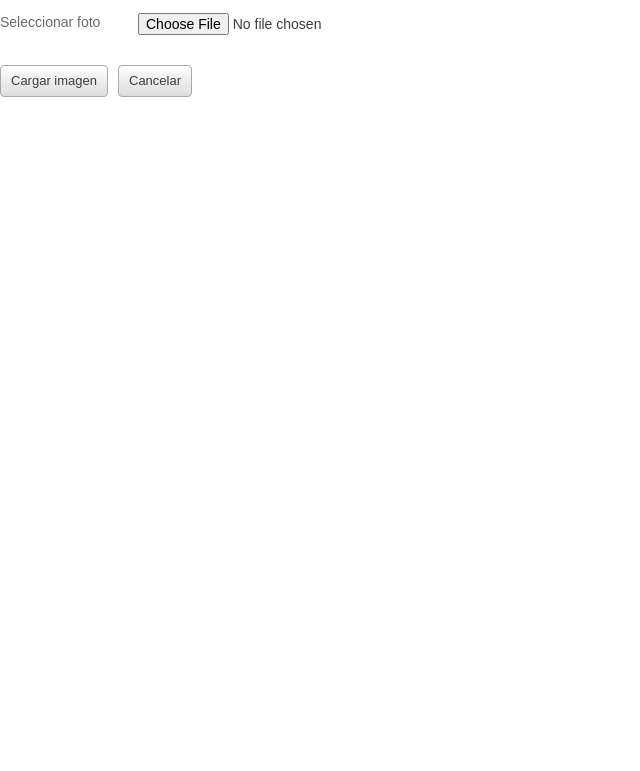
After one commit to fmichell/Tecpana.net, a PHP site: page /contactos/agregar-foto/ini.php in a window 1280 px wide. The commit adds this page. Shown: the top 771 px of the page, without its empty margins (0-640 px from the left). Run offline with PHP 8.4, Linux system fonts and the light colour scheme.

Commit message:
Se ajustaron los anchos de la vista de iconos de los contactos. Se inicio codigo para agregar fotos de perfil.

```diff
--- /dev/null
+++ b/web/contactos/agregar-foto/ini.php
@@ -0,0 +1,46 @@
+<?php
+include '../../../app/inicio.php';
+
+$ventana = true;
+?>
+<!DOCTYPE html>
+<html lang="es">
+<head>
+    <title>Agregar Foto - <?php echo SISTEMA_NOMBRE ?></title>
+    <?php include '../../includes/cabezera.php' ?>
+    <link rel="stylesheet" type="text/css" href="/media/css/form.css" />
+</head>
+<body class="formIframe">
+<!--MainWrapper begins-->
+<div id="MainWrapperIframe">
+    <!--Content begins-->
+    <section id="Content">
+        <!--Workspace begins-->
+        <section id="Workspace" class="formulario">
+            <form method="post" action="" name="frmAddFoto" id="frmAddFoto" class="frmContacto" enctype="multipart/form-data">
+                <dl class="horizontal">
+                    <dt><label for="foto">Seleccionar foto</label></dt>
+                    <dd><input type="file" name="foto" id="foto"></dd>
+                </dl>
+                <div class="linea10"></div>
+                <a class="boton_gris floatLeft btnForm" href="javascript:;" id="btnSubmit">Cargar imagen</a>
+                <a class="boton_gris floatLeft btnForm" href="javascript:;" id="btnCancelar">Cancelar</a>
+                <div class="linea10"></div>
+            </form>
+        </section>
+        <!--Workspace ends-->
+    </section>
+    <!--Content begins-->
+</div>
+<!--MainWrapper ends-->
+<script type="text/javascript">
+    $(document).ready(function() {
+        $('#btnCancelar').click(function() {
+            $('input').val('');
+            parent.$('#contactPict').hide();
+            parent.$('#contactInfo').fadeIn();
+        });
+    });
+</script>
+</body>
+</html>
--- a/web/media/css/document.css
+++ b/web/media/css/document.css
@@ -1412,10 +1412,24 @@ fieldset.plan_trabajo .titLista {
     margin-bottom:15px;
     height:auto!important;
 }
-/* UI // No es necesario porque el nuevo fancy trae una opción para desabilitarlo
-.fancybox-close {
-    display:none!important;
-}*/
+
 .fancybox-outer {
     background: #FFF!important;
 }
+
+/* Iframe para fotos de contactos */
+.contactPict-iframe {
+    border: 0 none;
+    display: block;
+    height: 100%;
+    margin: 0;
+    padding: 0;
+    vertical-align: top;
+    width: 100%;
+}
+
+body.formIframe {
+    background: #FFF;
+    margin: 0px;
+    padding: 0px;
+}
--- a/web/media/css/form.css
+++ b/web/media/css/form.css
@@ -163,8 +163,15 @@ select.ancho465es {
 .frmContacto textarea {
     line-height: 1.4em;
 }
+
 .frmContacto select, .frmContacto textarea {
     font-size:14px;
+}
+
+.frmContacto input[type="file"] {
+    height: auto;
+    font-size: 14px;
+    line-height: 1em;
 }
 
 .frmContacto dt {
@@ -179,6 +186,7 @@ select.ancho465es {
     display:block;
     padding-left:138px;
     margin-bottom:20px;
+    margin-left: 0px;
     line-height:1.3em;
 }
 
```
Also changed, not shown: web/contactos/editar-persona/ini.php (+18 -7 lines), web/contactos/ini.php (+13 -2 lines).
